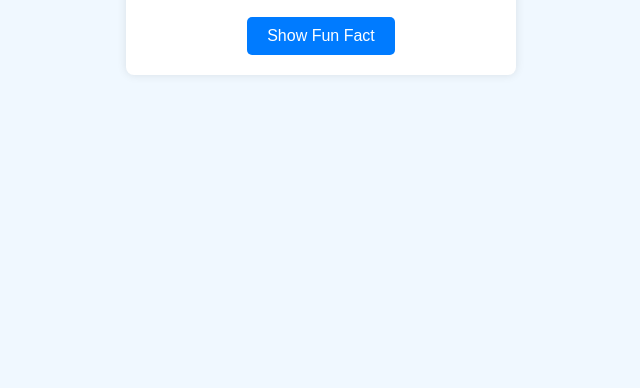
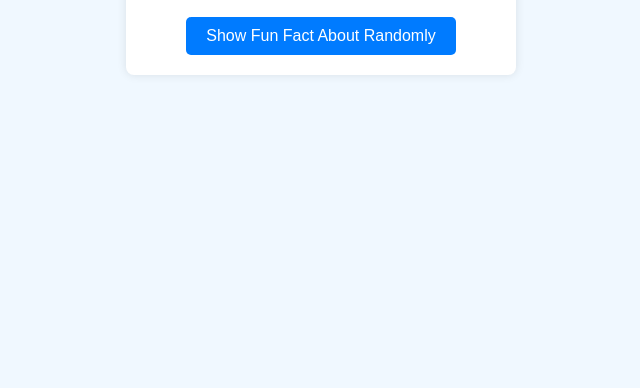
Before and after one commit to Malinda01/fact-gen-malinda-, a plain HTML site: page index.html in a window 1280 px wide. Shown: the part 412-800 px from the top of the page, without its empty margins (319-959 px from the left). Drawn offline with Linux system fonts and the light colour scheme.

Commit message:
Update index.html

```diff
--- a/index.html
+++ b/index.html
@@ -48,7 +48,7 @@
     <div id="app">
         <div id="topic">Amazing Facts</div>
         <div id="fact">Click the button to see a fun fact!</div>
-        <button onclick="generateFact()">Show Fun Fact</button>
+        <button onclick="generateFact()">Show Fun Fact About Randomly</button>
     </div>
 
     <script>
```
